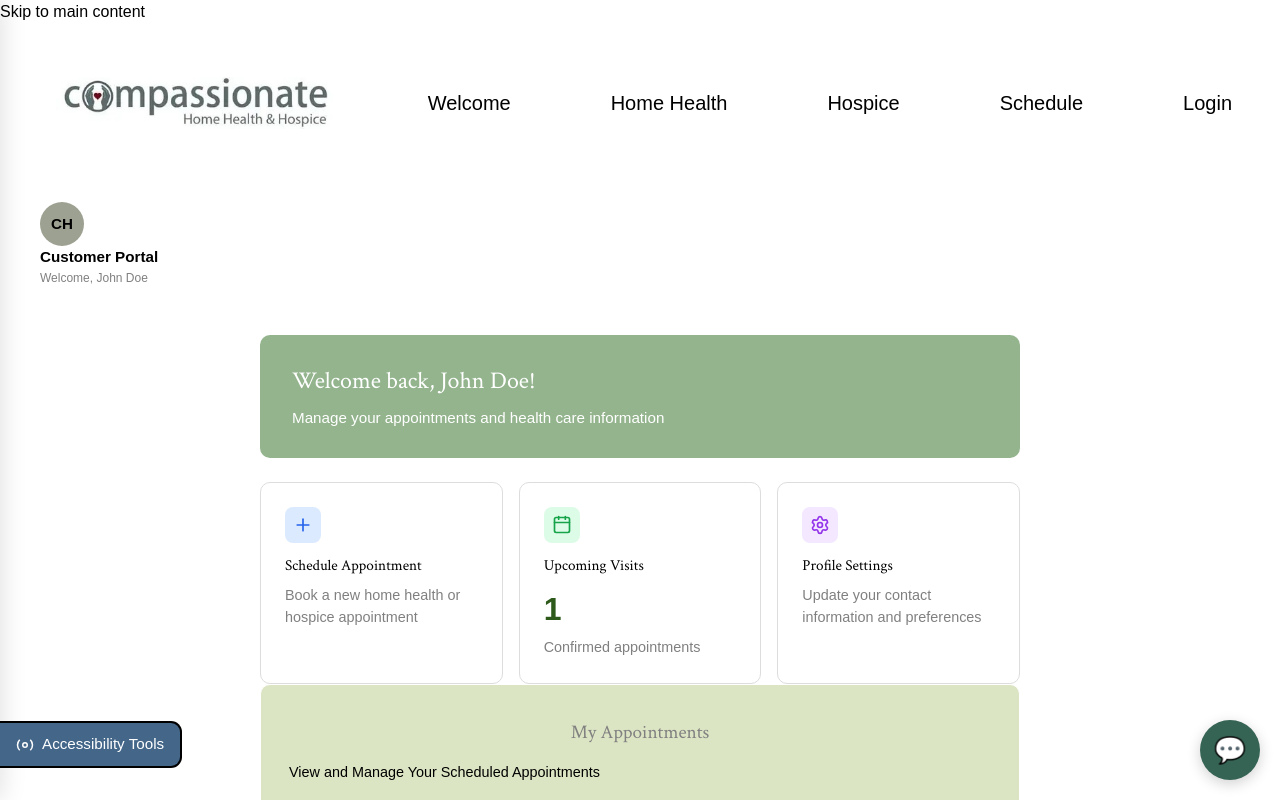
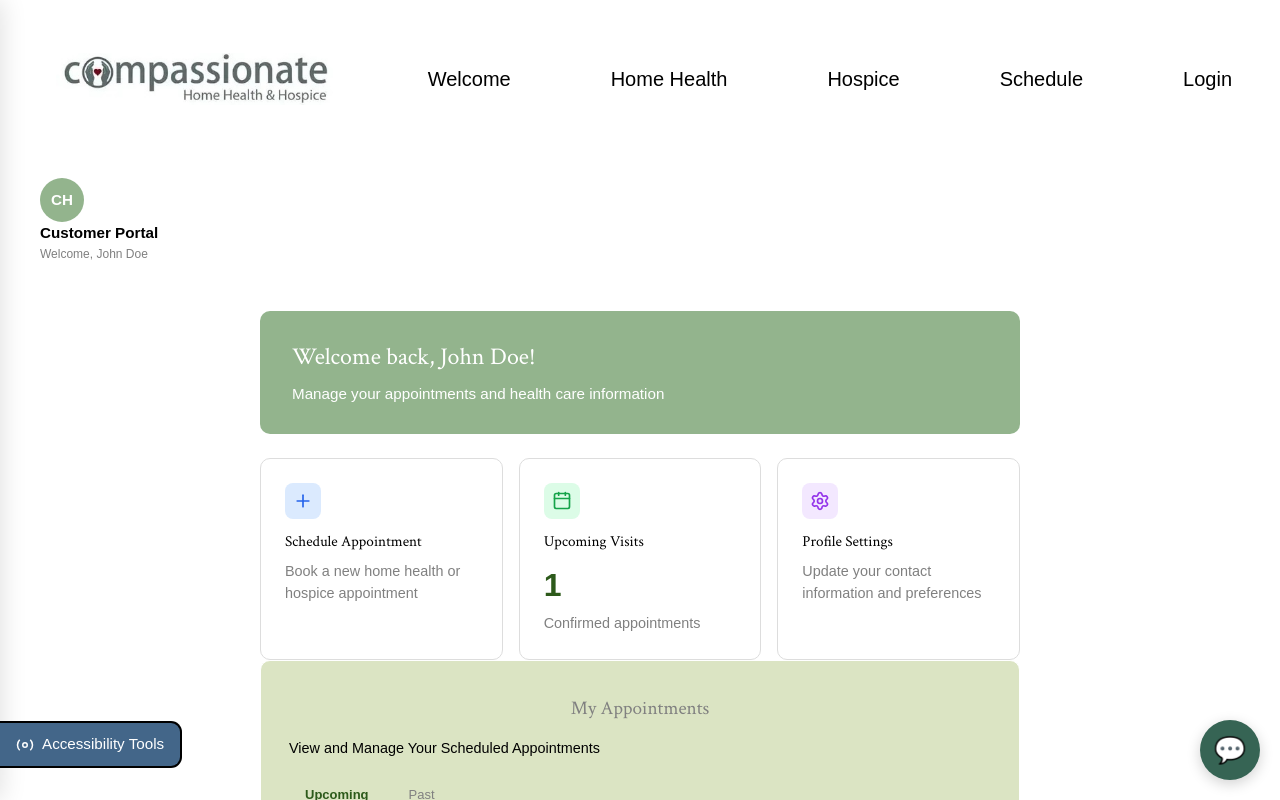
Before and after one commit to Compassionate4you/Compassionate4youSite, a React (Vite) app in the folder client/: page /portal in a window 1280 px wide. Shown: the top 800 px of the page. Built offline with nearby package versions, Linux system fonts and the light colour scheme; no server answers.

Commit message:
Deleted .avatar from scheduling.css. Added dark mode to textboxes.

```diff
--- a/client/src/App.jsx
+++ b/client/src/App.jsx
@@ -11,7 +11,6 @@ function App() {
     return (
         <Router>
             <div className="app">
-                <a className="skip-link" href="#main-content">Skip to main content</a>
                 <Navbar />
                 <main id="main-content" tabIndex="-1">
                     <AppRoutes />
--- a/client/src/pages/SchedulePage.jsx
+++ b/client/src/pages/SchedulePage.jsx
@@ -104,25 +104,7 @@ function SchedulePage() {
 
     return (
         <div>
-            {/*<div className="navbar">*/}
-            {/*    <div className="navbar-left">*/}
-            {/*        <div className="avatar">CH</div>*/}
-            {/*        <div>*/}
-            {/*            <div className="navbar-title">{t('portal.title')}</div>*/}
-            {/*            <div className="navbar-subtitle">{t('portal.welcome')}</div>*/}
-            {/*        </div>*/}
-            {/*    </div>*/}
-            {/*    <div className="navbar-right">*/}
-            {/*        <button type="button" onClick={() => navigate('/')}>{t('nav.home')}</button>*/}
-            {/*        <button type="button" onClick={() => navigate('/login')}>{t('nav.logout')}</button>*/}
-            {/*    </div>*/}
-            {/*</div>*/}
-
             <div className="content">
-                {/*<button type="button" className="back-btn" onClick={() => navigate('/portal')}>*/}
-                {/*    {t('schedule.backToDashboard')}*/}
-                {/*</button>*/}
-
                 <div className="section-box">
                     <h2>{t('schedule.title')}</h2>
                     <p className="desc">{t('schedule.subtitle')}</p>
@@ -187,7 +169,7 @@ function SchedulePage() {
                         <button type="submit" className="btn-primary" disabled={isSubmitting}>
                             {isSubmitting ? t('schedule.submitting') : t('schedule.confirm')}
                         </button>
-                        <button type="button" className="btn-secondary" onClick={() => navigate('/portal')}>{t('schedule.cancel')}</button>
+                        {/*<button type="button" className="btn-secondary" onClick={() => navigate('/portal')}>{t('schedule.cancel')}</button>*/}
                     </form>
                 </div>
             </div>
--- a/client/src/styles/scheduling.css
+++ b/client/src/styles/scheduling.css
@@ -4,19 +4,6 @@ body {
   background-color: var(--color-white);
   margin: 0;
   padding: 0;
-}
-
-.avatar {
-  width: 44px;
-  height: 44px;
-  border-radius: 50%;
-  background-color: var(--color-sage);
-  color: var(--color-sage-text);
-  font-weight: bold;
-  font-size: 95%;
-  display: flex;
-  align-items: center;
-  justify-content: center;
 }
 
 /* CONTENT */
@@ -60,6 +47,8 @@ body {
 .field input,
 .field select,
 .field textarea {
+  background-color: var(--color-white);
+  color: var(--color-white-text);
   width: 100%;
   padding: 10px;
   border: 1px solid var(--color-white);
@@ -94,15 +83,6 @@ body {
   border: 1px solid var(--color-border-gray);
   padding: 10px 20px;
   border-radius: 6px;
-  cursor: pointer;
-}
-
-/* BACK BUTTON */
-.back-btn {
-  background: none;
-  border: none;
-  margin-bottom: 16px;
-  color: var(--color-gray);
   cursor: pointer;
 }
 
@@ -175,30 +155,6 @@ body {
   gap: 10px;
 }
 
-/* The confirmation/details pages respond to the existing accessibility theme
-   without changing the site's existing text-size rules. */
-/*html[theme='dark'] .appointment-page .section-box {*/
-/*  background: #222829;*/
-/*  color: #f3f4f6;*/
-/*  border-color: #465052;*/
-/*}*/
-
-/*html[theme='dark'] .appointment-page .desc,*/
-/*html[theme='dark'] .appointment-page .appointment-details {*/
-/*  color: #f3f4f6;*/
-/*}*/
-
-/*html[theme='dark'] .appointment-page .appointment-details {*/
-/*  background: #1b2021;*/
-/*  border-color: #465052;*/
-/*}*/
-
-/*html[theme='dark'] .appointment-page .btn-secondary {*/
-/*  background: #15191a;*/
-/*  color: #f3f4f6;*/
-/*  border-color: #596467;*/
-/*}*/
-
 html.high-contrast .appointment-page .section-box,
 html.high-contrast .appointment-page .appointment-details,
 html.high-contrast .appointment-page .btn-secondary {
```
